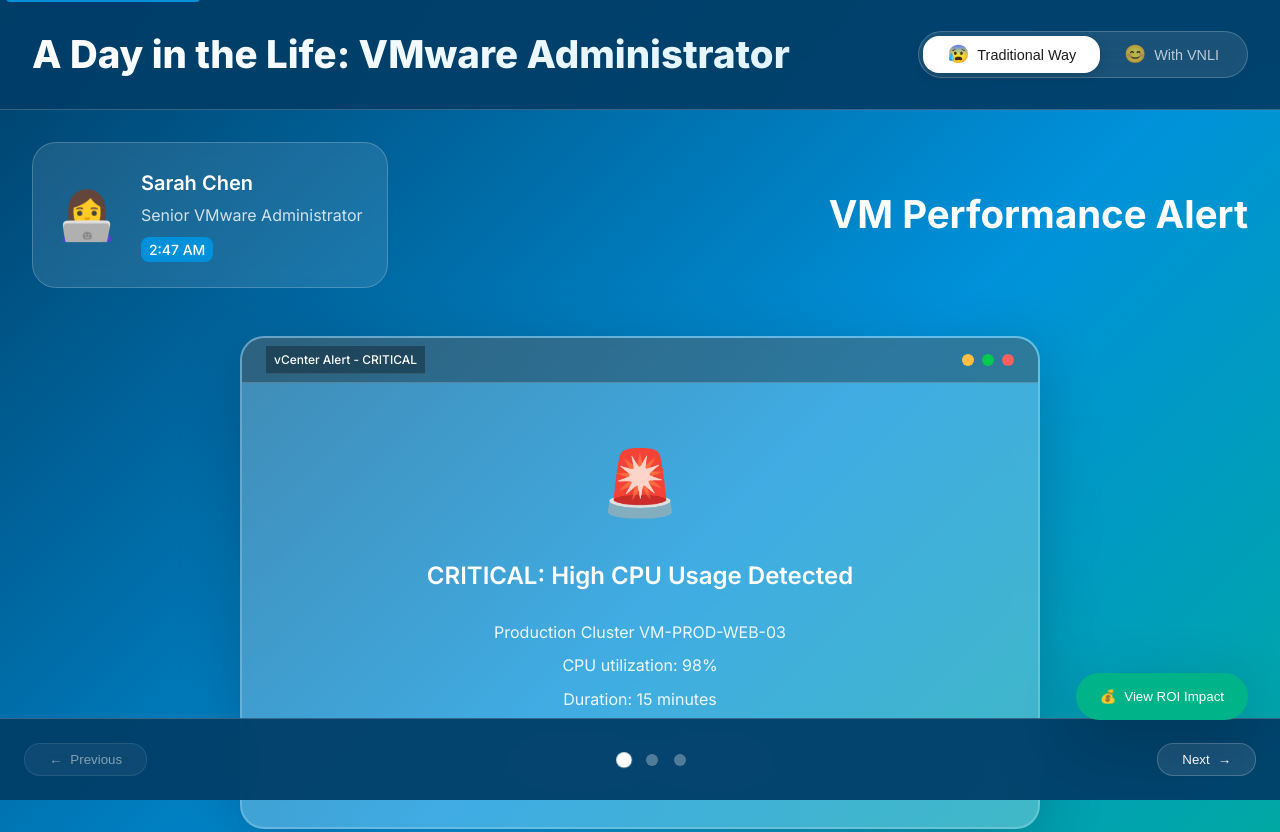
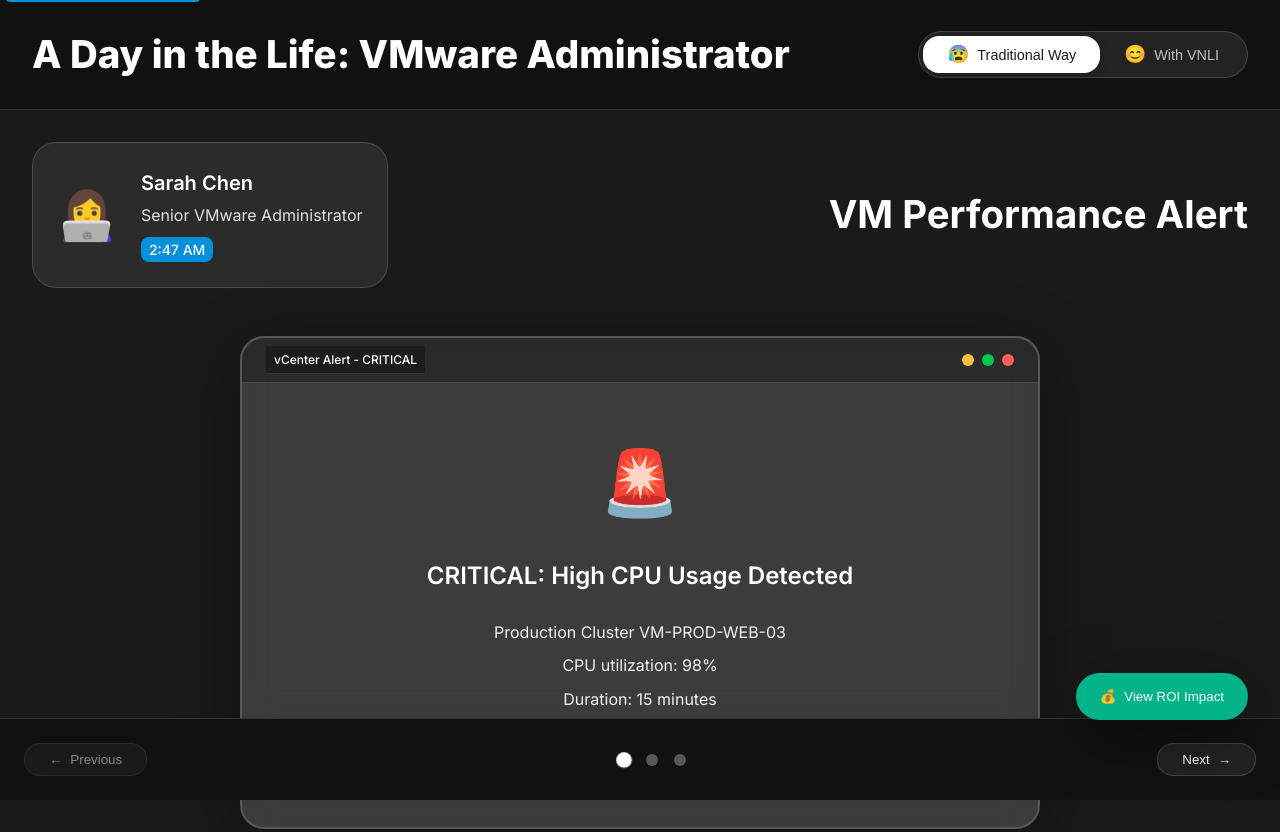
Before and after one commit to a-bhimava/VMware-VNLI, a website: page index.html in a window 1280 px wide. Shown: the top 832 px of the page. Drawn offline with Linux system fonts and the light colour scheme.

Commit message:
Increased the contrast for increased legibility

```diff
--- a/styles.css
+++ b/styles.css
@@ -17,13 +17,13 @@
     --success-green-light: rgba(0, 200, 81, 0.2);
 
     /* Glassmorphic Variables */
-    --glass-white: rgba(255, 255, 255, 0.1);
-    --glass-white-light: rgba(255, 255, 255, 0.15);
-    --glass-white-strong: rgba(255, 255, 255, 0.25);
-    --glass-border: rgba(255, 255, 255, 0.2);
-    --glass-border-light: rgba(255, 255, 255, 0.3);
-    --glass-shadow: 0 8px 32px rgba(0, 0, 0, 0.1);
-    --glass-shadow-strong: 0 16px 64px rgba(0, 0, 0, 0.2);
+    --glass-white: rgba(255, 255, 255, 0.08);
+    --glass-white-light: rgba(255, 255, 255, 0.12);
+    --glass-white-strong: rgba(255, 255, 255, 0.15);
+    --glass-border: rgba(255, 255, 255, 0.15);
+    --glass-border-light: rgba(255, 255, 255, 0.25);
+    --glass-shadow: 0 8px 32px rgba(0, 0, 0, 0.3);
+    --glass-shadow-strong: 0 16px 64px rgba(0, 0, 0, 0.4);
 
     /* Typography */
     --font-primary: 'Inter', -apple-system, BlinkMacSystemFont, 'Segoe UI', 'Roboto', 'Helvetica Neue', Arial, sans-serif;
@@ -78,8 +78,8 @@ body {
     font-family: var(--font-primary);
     font-weight: var(--font-weight-normal);
     line-height: 1.6;
-    color: var(--vmware-white);
-    background: linear-gradient(135deg, var(--vmware-dark-blue) 0%, var(--vmware-blue) 50%, var(--vmware-green) 100%);
+    color: #FFFFFF;
+    background: #1A1A1A;
     min-height: 100vh;
     overflow-x: hidden;
     -webkit-font-smoothing: antialiased;
@@ -96,9 +96,8 @@ body {
 
 /* Header */
 .pov-header {
-    background: rgba(0, 63, 105, 0.95);
-    backdrop-filter: blur(20px);
-    border-bottom: 1px solid var(--glass-border);
+    background: #111111;
+    border-bottom: 1px solid #333333;
     padding: var(--spacing-lg) var(--spacing-xl);
     position: sticky;
     top: 0;
@@ -118,11 +117,7 @@ body {
 .pov-title {
     font-size: clamp(1.5rem, 3vw, 2.5rem);
     font-weight: var(--font-weight-extra-bold);
-    color: var(--vmware-white);
-    background: linear-gradient(135deg, #FFFFFF, #E0F4FF);
-    background-clip: text;
-    -webkit-background-clip: text;
-    -webkit-text-fill-color: transparent;
+    color: #FFFFFF;
 }
 
 /* Experience Toggle */
@@ -139,7 +134,7 @@ body {
     padding: var(--spacing-sm) var(--spacing-lg);
     border: none;
     background: transparent;
-    color: rgba(255, 255, 255, 0.7);
+    color: #C0C0C0;
     font-weight: var(--font-weight-medium);
     border-radius: var(--radius-md);
     cursor: pointer;
@@ -157,7 +152,7 @@ body {
 }
 
 .experience-btn:hover:not(.active) {
-    color: var(--vmware-white);
+    color: #FFFFFF;
     background: rgba(255, 255, 255, 0.1);
 }
 
@@ -226,12 +221,12 @@ body {
 .persona-details h3 {
     font-size: 1.25rem;
     font-weight: var(--font-weight-semibold);
-    color: var(--vmware-white);
+    color: #FFFFFF;
     margin-bottom: var(--spacing-xs);
 }
 
 .persona-details p {
-    color: rgba(255, 255, 255, 0.8);
+    color: #E0E0E0;
     margin-bottom: var(--spacing-sm);
 }
 
@@ -247,7 +242,7 @@ body {
 .scene-title h2 {
     font-size: clamp(1.75rem, 3vw, 2.5rem);
     font-weight: var(--font-weight-bold);
-    color: var(--vmware-white);
+    color: #FFFFFF;
     text-align: center;
 }
 
@@ -328,12 +323,12 @@ body {
 .alert-content h3 {
     font-size: 1.5rem;
     font-weight: var(--font-weight-semibold);
-    color: var(--vmware-white);
+    color: #FFFFFF;
     margin-bottom: var(--spacing-lg);
 }
 
 .alert-content p {
-    color: rgba(255, 255, 255, 0.9);
+    color: #F0F0F0;
     margin-bottom: var(--spacing-sm);
     font-size: 1rem;
 }
@@ -645,7 +640,7 @@ body {
     max-width: 500px;
     position: relative;
     font-style: italic;
-    color: var(--vmware-white);
+    color: #FFFFFF;
     text-align: center;
 }
 
@@ -745,7 +740,7 @@ body {
 }
 
 .task-list h4 {
-    color: var(--vmware-white);
+    color: #FFFFFF;
     font-size: 1.25rem;
     margin-bottom: var(--spacing-lg);
 }
@@ -796,7 +791,7 @@ body {
 
 .step-title {
     font-weight: var(--font-weight-semibold);
-    color: var(--vmware-white);
+    color: #FFFFFF;
     flex: 1;
 }
 
@@ -826,7 +821,7 @@ body {
     display: flex;
     justify-content: space-between;
     margin-bottom: var(--spacing-sm);
-    color: var(--vmware-white);
+    color: #FFFFFF;
 }
 
 .savings-highlight {
@@ -840,7 +835,7 @@ body {
     display: flex;
     justify-content: space-between;
     align-items: center;
-    color: var(--vmware-white);
+    color: #FFFFFF;
 }
 
 .savings-value {
@@ -851,9 +846,8 @@ body {
 
 /* Navigation */
 .pov-navigation {
-    background: rgba(0, 63, 105, 0.95);
-    backdrop-filter: blur(20px);
-    border-top: 1px solid var(--glass-border);
+    background: #111111;
+    border-top: 1px solid #333333;
     padding: var(--spacing-lg);
     display: flex;
     justify-content: space-between;
@@ -866,7 +860,7 @@ body {
 .nav-btn {
     background: var(--glass-white);
     border: 1px solid var(--glass-border);
-    color: var(--vmware-white);
+    color: #FFFFFF;
     padding: var(--spacing-sm) var(--spacing-lg);
     border-radius: var(--radius-md);
     cursor: pointer;
@@ -991,11 +985,11 @@ body {
 }
 
 .metric-label {
-    color: rgba(255, 255, 255, 0.8);
+    color: #D0D0D0;
 }
 
 .metric-value {
-    color: var(--vmware-white);
+    color: #FFFFFF;
     font-weight: var(--font-weight-semibold);
 }
 
@@ -1008,12 +1002,12 @@ body {
 }
 
 .roi-savings h4 {
-    color: var(--vmware-white);
+    color: #FFFFFF;
     margin-bottom: var(--spacing-sm);
 }
 
 .roi-savings p {
-    color: rgba(255, 255, 255, 0.8);
+    color: #D0D0D0;
     font-size: 0.875rem;
 }
 
```
